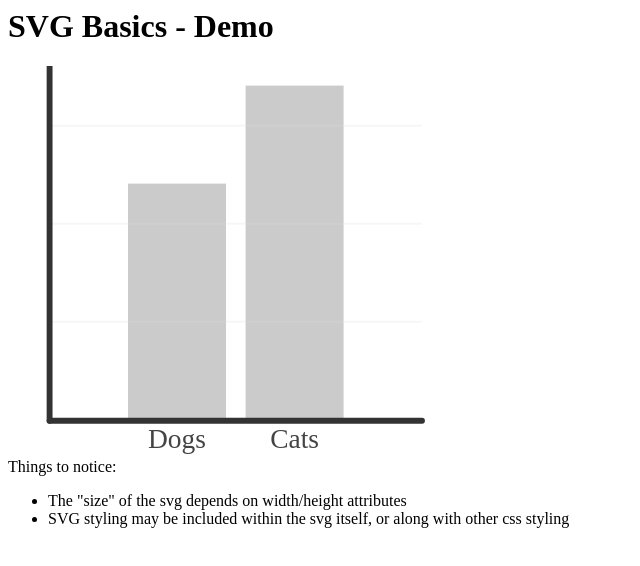
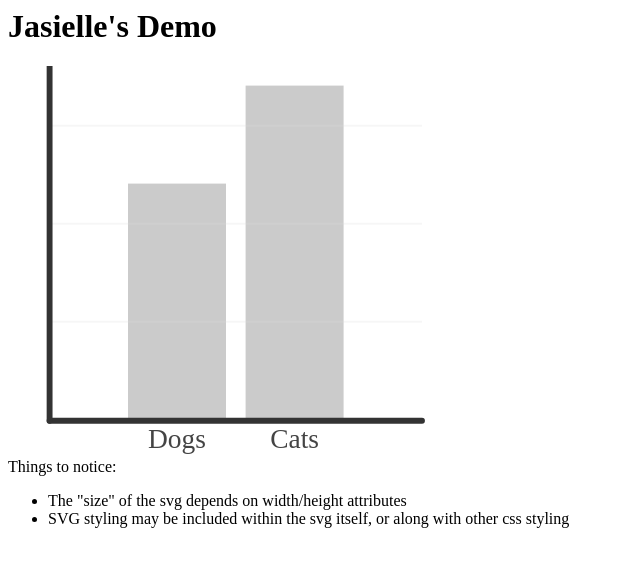
Before and after one commit to JsDiaz256/My-SVG-Basics, a plain HTML site: page index.html in a window 1280 px wide. Shown: the whole page, without its empty margins (0-640 px from the left). Drawn offline with Linux system fonts and the light colour scheme.

Commit message:
Update index.html

```diff
--- a/index.html
+++ b/index.html
@@ -4,7 +4,7 @@
   <link rel="stylesheet" href="styles.css">
 </head>
 <body>
-  <h1>SVG Basics - Demo</h1>
+  <h1>Jasielle's Demo</h1>
 
   <svg xmlns="http://www.w3.org/2000/svg" viewBox="0 0 300 200" width="50%" height="50%">
     <rect class="bar" x="50" y="60" width="50" height="120"/>
```
